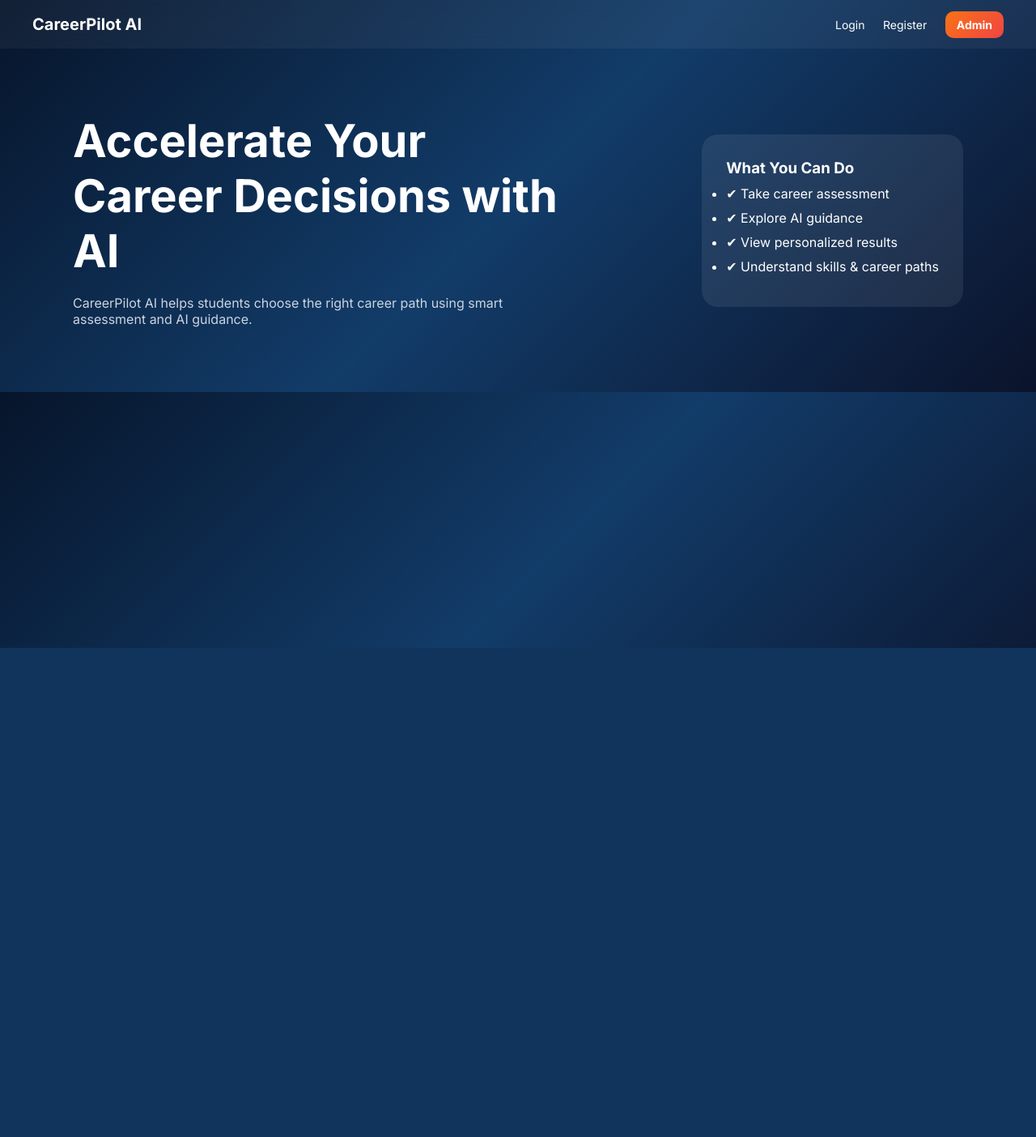
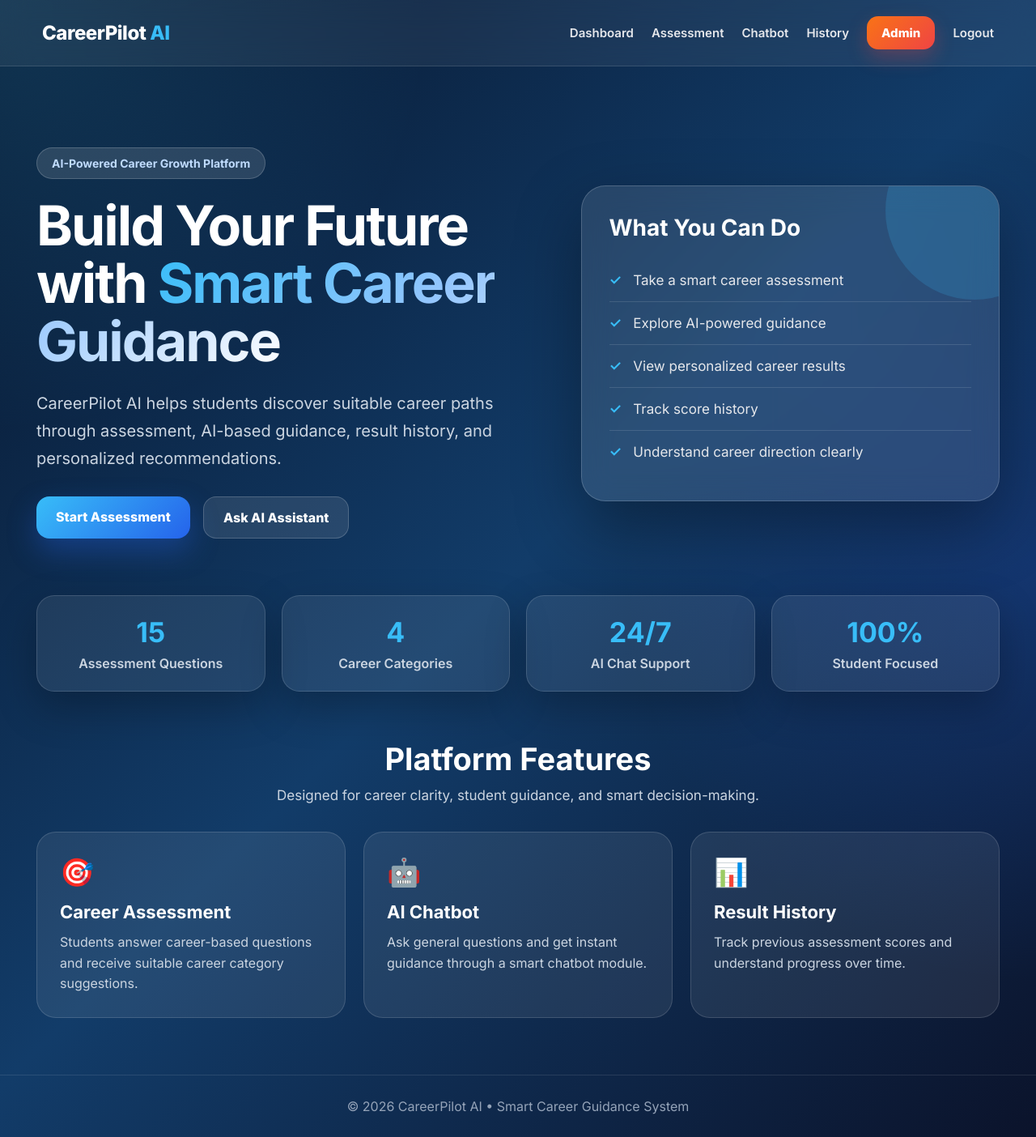
Before and after one commit to nilamtandel-spec/ai-career-guidance, a Python web app: template templates/index.html in a window 1280 px wide. Shown: the whole page at 81% size. Before the commit the page ends 800 px from the top, so only its background shows below. Run offline with Jinja, Linux system fonts and the light colour scheme; the template is opened without the code that fills it, so the values that code supplies are empty.

Commit message:
Update index.html

```diff
--- a/templates/index.html
+++ b/templates/index.html
@@ -5,7 +5,7 @@
 <meta name="viewport" content="width=device-width, initial-scale=1.0">
 <title>CareerPilot AI</title>
 
-<link href="https://fonts.googleapis.com/css2?family=Inter:wght@400;600;700&display=swap" rel="stylesheet">
+<link href="https://fonts.googleapis.com/css2?family=Inter:wght@400;500;600;700;800&display=swap" rel="stylesheet">
 
 <style>
 *{
@@ -16,8 +16,13 @@ font-family:'Inter',sans-serif;
 }
 
 body{
-background:linear-gradient(135deg,#07152b,#123c69,#0b132b);
+min-height:100vh;
+background:
+radial-gradient(circle at top left, rgba(56,189,248,0.18), transparent 28%),
+radial-gradient(circle at right, rgba(37,99,235,0.22), transparent 35%),
+linear-gradient(135deg,#07152b,#123c69,#0b132b);
 color:white;
+overflow-x:hidden;
 }
 
 /* Navbar */
@@ -25,120 +30,424 @@ color:white;
 display:flex;
 justify-content:space-between;
 align-items:center;
-padding:18px 40px;
-background:rgba(255,255,255,0.05);
-backdrop-filter:blur(12px);
+padding:20px 52px;
+background:rgba(255,255,255,0.06);
+backdrop-filter:blur(18px);
+border-bottom:1px solid rgba(255,255,255,0.12);
+position:sticky;
+top:0;
+z-index:99;
 }
 
 .logo{
-font-size:20px;
-font-weight:700;
+font-size:24px;
+font-weight:800;
+letter-spacing:-0.5px;
+}
+
+.logo span{
+color:#38bdf8;
+}
+
+.nav-links{
+display:flex;
+align-items:center;
+gap:22px;
 }
 
 .nav-links a{
-margin-left:18px;
 text-decoration:none;
-color:white;
-font-size:14px;
+color:#e5e7eb;
+font-size:15px;
+font-weight:600;
+transition:.3s;
 }
 
 .nav-links a:hover{
 color:#38bdf8;
 }
 
-/* Admin Button */
 .admin-btn{
 background:linear-gradient(135deg,#f97316,#ef4444);
-padding:8px 14px;
-border-radius:10px;
+padding:11px 18px;
+border-radius:14px;
 color:white !important;
-font-weight:700;
+font-weight:800 !important;
+box-shadow:0 10px 25px rgba(239,68,68,.28);
 }
 
 /* Hero */
 .hero{
-max-width:1100px;
-margin:80px auto;
-display:flex;
-justify-content:space-between;
+max-width:1250px;
+margin:70px auto 40px;
+padding:30px;
+display:grid;
+grid-template-columns:1.1fr .9fr;
+gap:40px;
 align-items:center;
 }
 
-.hero-text{
-max-width:600px;
+.badge{
+display:inline-block;
+padding:10px 18px;
+border-radius:999px;
+background:rgba(255,255,255,0.12);
+border:1px solid rgba(255,255,255,0.18);
+color:#bfdbfe;
+font-weight:700;
+font-size:14px;
+margin-bottom:22px;
 }
 
-.hero-text h1{
-font-size:56px;
-margin-bottom:20px;
+.hero h1{
+font-size:68px;
+line-height:1.05;
+letter-spacing:-2px;
+margin-bottom:24px;
 }
 
-.hero-text p{
-color:#cbd5e1;
+.hero h1 span{
+background:linear-gradient(135deg,#38bdf8,#93c5fd,#ffffff);
+-webkit-background-clip:text;
+-webkit-text-fill-color:transparent;
 }
 
-.hero-box{
-background:rgba(255,255,255,0.08);
-padding:30px;
-border-radius:20px;
+.hero p{
+font-size:20px;
+line-height:1.7;
+color:#cbd5e1;
+max-width:680px;
+margin-bottom:30px;
 }
 
-.hero-box li{
-margin:10px 0;
+.cta-row{
+display:flex;
+gap:16px;
+flex-wrap:wrap;
+}
+
+.btn{
+display:inline-block;
+padding:15px 24px;
+border-radius:16px;
+font-weight:800;
+text-decoration:none;
+transition:.3s;
+}
+
+.btn-primary{
+background:linear-gradient(135deg,#38bdf8,#2563eb);
+color:white;
+box-shadow:0 15px 35px rgba(37,99,235,.35);
+}
+
+.btn-secondary{
+background:rgba(255,255,255,0.1);
+border:1px solid rgba(255,255,255,0.18);
+color:white;
+}
+
+.btn:hover{
+transform:translateY(-3px);
+}
+
+/* Glass Card */
+.hero-card{
+background:rgba(255,255,255,0.10);
+border:1px solid rgba(255,255,255,0.18);
+border-radius:30px;
+padding:34px;
+box-shadow:0 30px 80px rgba(0,0,0,.35);
+backdrop-filter:blur(18px);
+position:relative;
+overflow:hidden;
+}
+
+.hero-card::before{
+content:"";
+position:absolute;
+width:220px;
+height:220px;
+border-radius:50%;
+background:rgba(56,189,248,.18);
+right:-80px;
+top:-80px;
+}
+
+.hero-card h2{
+font-size:28px;
+margin-bottom:22px;
+position:relative;
+}
+
+.feature-list{
+list-style:none;
+position:relative;
+}
+
+.feature-list li{
+padding:16px 0;
+border-bottom:1px solid rgba(255,255,255,.12);
+font-size:17px;
+color:#e5e7eb;
+}
+
+.feature-list li:last-child{
+border-bottom:none;
+}
+
+.check{
+color:#38bdf8;
+font-weight:900;
+margin-right:10px;
+}
+
+/* Stats */
+.stats{
+max-width:1250px;
+margin:20px auto 60px;
+padding:0 30px;
+display:grid;
+grid-template-columns:repeat(4,1fr);
+gap:20px;
+}
+
+.stat-card{
+background:rgba(255,255,255,0.08);
+border:1px solid rgba(255,255,255,0.14);
+border-radius:22px;
+padding:24px;
+text-align:center;
+box-shadow:0 20px 50px rgba(0,0,0,.25);
+}
+
+.stat-card h3{
+font-size:34px;
+color:#38bdf8;
+margin-bottom:8px;
+}
+
+.stat-card p{
+color:#cbd5e1;
+font-weight:600;
+}
+
+/* Features */
+.features{
+max-width:1250px;
+margin:0 auto 70px;
+padding:0 30px;
+}
+
+.section-title{
+text-align:center;
+font-size:38px;
+margin-bottom:12px;
+}
+
+.section-subtitle{
+text-align:center;
+color:#cbd5e1;
+margin-bottom:35px;
+font-size:17px;
+}
+
+.feature-grid{
+display:grid;
+grid-template-columns:repeat(3,1fr);
+gap:22px;
+}
+
+.feature-card{
+background:rgba(255,255,255,0.08);
+border:1px solid rgba(255,255,255,0.14);
+border-radius:24px;
+padding:28px;
+transition:.3s;
+}
+
+.feature-card:hover{
+transform:translateY(-6px);
+background:rgba(255,255,255,0.12);
+}
+
+.icon{
+font-size:34px;
+margin-bottom:16px;
+}
+
+.feature-card h3{
+font-size:22px;
+margin-bottom:12px;
+}
+
+.feature-card p{
+color:#cbd5e1;
+line-height:1.6;
+}
+
+/* Footer */
+.footer{
+text-align:center;
+padding:28px;
+color:#94a3b8;
+border-top:1px solid rgba(255,255,255,0.1);
+}
+
+/* Responsive */
+@media(max-width:950px){
+.navbar{
+padding:18px 24px;
+flex-direction:column;
+gap:16px;
+}
+
+.nav-links{
+flex-wrap:wrap;
+justify-content:center;
+gap:14px;
+}
+
+.hero{
+grid-template-columns:1fr;
+margin-top:35px;
+}
+
+.hero h1{
+font-size:46px;
+}
+
+.stats{
+grid-template-columns:repeat(2,1fr);
+}
+
+.feature-grid{
+grid-template-columns:1fr;
+}
+}
+
+@media(max-width:520px){
+.hero{
+padding:20px;
+}
+
+.hero h1{
+font-size:36px;
+}
+
+.hero p{
+font-size:16px;
+}
+
+.stats{
+grid-template-columns:1fr;
+}
+
+.cta-row{
+flex-direction:column;
+}
+
+.btn{
+text-align:center;
+}
 }
 </style>
-
 </head>
 
 <body>
 
-<!-- Navbar -->
 <div class="navbar">
-<div class="logo">CareerPilot AI</div>
+    <div class="logo">CareerPilot <span>AI</span></div>
 
     <div class="nav-links">
-
-    {% if session.get('admin_id') %}
-        <a href="{{ url_for('admin_dashboard') }}">Admin Panel</a>
-        <a href="{{ url_for('logout') }}">Logout</a>
-
-    {% elif session.get('user_id') %}
         <a href="{{ url_for('dashboard') }}">Dashboard</a>
         <a href="{{ url_for('assessment') }}">Assessment</a>
         <a href="{{ url_for('chatbot') }}">Chatbot</a>
         <a href="{{ url_for('history') }}">History</a>
         <a href="{{ url_for('admin_login') }}" class="admin-btn">Admin</a>
         <a href="{{ url_for('logout') }}">Logout</a>
-
-    {% else %}
-        <a href="{{ url_for('login') }}">Login</a>
-        <a href="{{ url_for('register') }}">Register</a>
-        <a href="{{ url_for('admin_login') }}" class="admin-btn">Admin</a>
-    {% endif %}
-
     </div>
 </div>
 
-<!-- Hero Section -->
-<div class="hero">
+<section class="hero">
+    <div>
+        <div class="badge">AI-Powered Career Growth Platform</div>
 
-<div class="hero-text">
-<h1>Accelerate Your Career Decisions with AI</h1>
+        <h1>Build Your Future with <span>Smart Career Guidance</span></h1>
+
         <p>
-CareerPilot AI helps students choose the right career path using smart assessment and AI guidance.
+            CareerPilot AI helps students discover suitable career paths through assessment,
+            AI-based guidance, result history, and personalized recommendations.
         </p>
+
+        <div class="cta-row">
+            <a href="{{ url_for('assessment') }}" class="btn btn-primary">Start Assessment</a>
+            <a href="{{ url_for('chatbot') }}" class="btn btn-secondary">Ask AI Assistant</a>
+        </div>
     </div>
 
-<div class="hero-box">
-<h3>What You Can Do</h3>
-<ul>
-<li>✔ Take career assessment</li>
-<li>✔ Explore AI guidance</li>
-<li>✔ View personalized results</li>
-<li>✔ Understand skills & career paths</li>
+    <div class="hero-card">
+        <h2>What You Can Do</h2>
+
+        <ul class="feature-list">
+            <li><span class="check">✓</span> Take a smart career assessment</li>
+            <li><span class="check">✓</span> Explore AI-powered guidance</li>
+            <li><span class="check">✓</span> View personalized career results</li>
+            <li><span class="check">✓</span> Track score history</li>
+            <li><span class="check">✓</span> Understand career direction clearly</li>
         </ul>
     </div>
+</section>
 
+<section class="stats">
+    <div class="stat-card">
+        <h3>15</h3>
+        <p>Assessment Questions</p>
+    </div>
+
+    <div class="stat-card">
+        <h3>4</h3>
+        <p>Career Categories</p>
+    </div>
+
+    <div class="stat-card">
+        <h3>24/7</h3>
+        <p>AI Chat Support</p>
+    </div>
+
+    <div class="stat-card">
+        <h3>100%</h3>
+        <p>Student Focused</p>
+    </div>
+</section>
+
+<section class="features">
+    <h2 class="section-title">Platform Features</h2>
+    <p class="section-subtitle">Designed for career clarity, student guidance, and smart decision-making.</p>
+
+    <div class="feature-grid">
+        <div class="feature-card">
+            <div class="icon">🎯</div>
+            <h3>Career Assessment</h3>
+            <p>Students answer career-based questions and receive suitable career category suggestions.</p>
+        </div>
+
+        <div class="feature-card">
+            <div class="icon">🤖</div>
+            <h3>AI Chatbot</h3>
+            <p>Ask general questions and get instant guidance through a smart chatbot module.</p>
+        </div>
+
+        <div class="feature-card">
+            <div class="icon">📊</div>
+            <h3>Result History</h3>
+            <p>Track previous assessment scores and understand progress over time.</p>
+        </div>
+    </div>
+</section>
+
+<div class="footer">
+    © 2026 CareerPilot AI • Smart Career Guidance System
 </div>
 
 </body>
```
Lines whose indentation alone changed are shown as unchanged.
